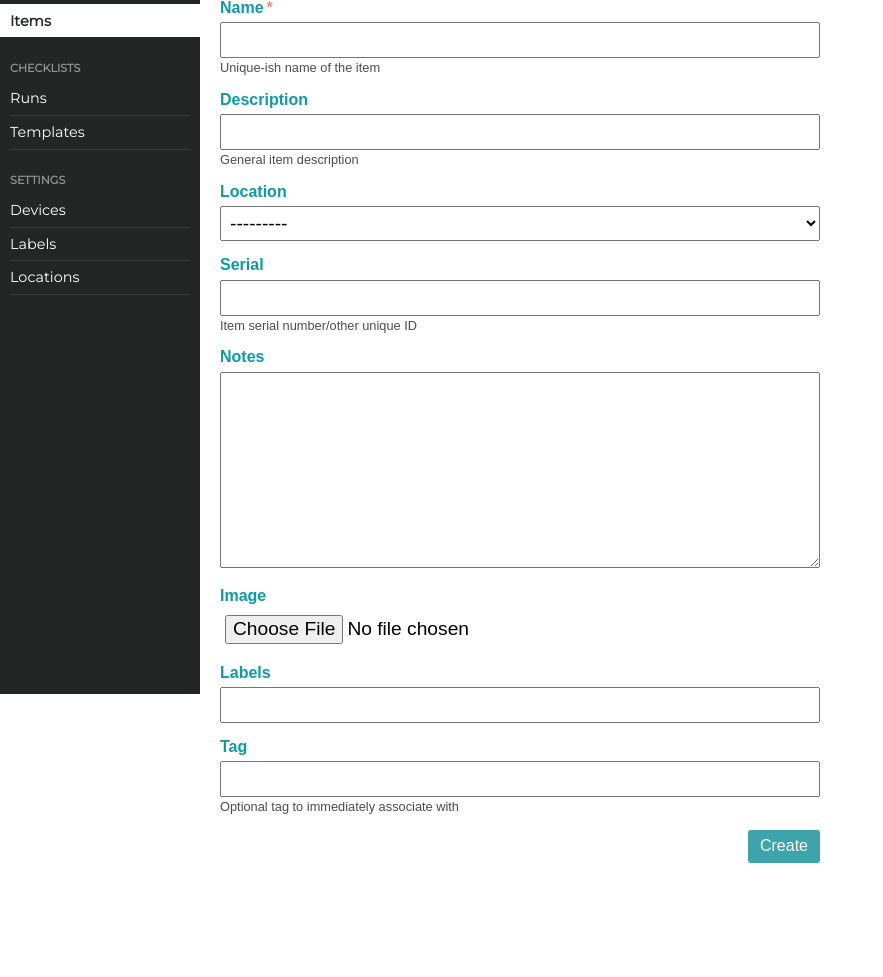
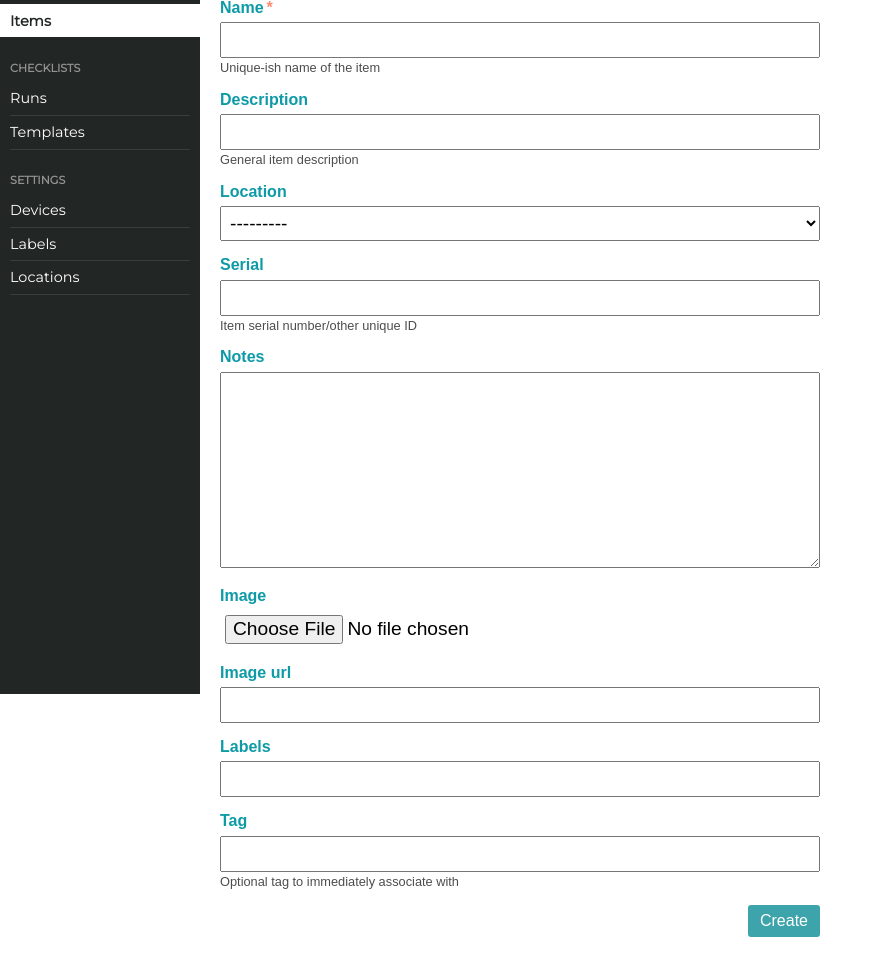
Before and after one commit to risingstar120/rfid-inventory, a Django app: page /items/create/ in a window 1280 px wide. Shown: the part 106-1083 px from the top of the page, without its empty margins (0-883 px from the left). Before the commit the page ends 969 px from the top, so only its background shows below. Run offline with Django 3.2, Linux system fonts and the light colour scheme; the visitor is signed in with stand-in values (Sample User, id 1); data that the repository does not hold is empty; some libraries are stand-ins or nearby versions.

Commit message:
Image URL uploads, and css fix for runs

```diff
--- a/listkeeper/directory/forms.py
+++ b/listkeeper/directory/forms.py
@@ -1,6 +1,9 @@
+import requests
+
 from django import forms
+from django.core.files.base import ContentFile
 
-from .models import Item, Label, Location
+from .models import Item, ItemImage, Label, Location
 
 
 class LocationForm(forms.ModelForm):
@@ -56,6 +59,7 @@ class BaseItemForm(forms.ModelForm):
     """
 
     image = forms.ImageField(required=False)
+    image_url = forms.CharField(required=False)
     labels = forms.CharField(required=False)
 
     class Meta:
@@ -82,6 +86,25 @@ class BaseItemForm(forms.ModelForm):
             if line.strip()
         )
         instance.labels.set(Label.get_with_names(wanted_label_names))
+
+    def save_image(self, instance):
+        """
+        Saves an image provided as an upload or URL
+        """
+        if self.cleaned_data.get("image_url"):
+            # Download the image and work out a filename
+            image_content = ContentFile(requests.get(self.cleaned_data["image_url"]).content)
+            image_filename = self.cleaned_data["image_url"].split("/")[-1].strip()
+            if not image_filename.strip() or "." not in image_filename:
+                image_filename = "url-%s.jpg" % instance.id
+            # Save it
+            instance.images.all().delete()
+            item_image = ItemImage(item=instance)
+            item_image.image.save(image_filename, image_content)
+            item_image.save()
+        elif self.cleaned_data.get("image"):
+            instance.images.all().delete()
+            instance.images.create(image=self.cleaned_data["image"])
 
 
 class EditItemForm(BaseItemForm):
@@ -115,9 +138,7 @@ class EditItemForm(BaseItemForm):
             instance.tags.filter(id=removed_tag).delete()
             DeviceRead.objects.filter(tag=removed_tag).update(item=None)
         # Handle the image
-        if self.cleaned_data["image"]:
-            instance.images.all().delete()
-            instance.images.create(image=self.cleaned_data["image"])
+        self.save_image(instance)
         # Handle labels
         self.save_labels(instance)
         return instance
@@ -138,8 +159,7 @@ class CreateItemForm(BaseItemForm):
             instance.tags.create(id=self.cleaned_data["tag"])
             DeviceRead.objects.filter(tag=self.cleaned_data["tag"]).update(item=instance)
         # And an image
-        if self.cleaned_data["image"]:
-            instance.images.create(image=self.cleaned_data["image"])
+        self.save_image(instance)
         # And labels
         self.save_labels(instance)
         return instance
--- a/listkeeper/requirements.txt
+++ b/listkeeper/requirements.txt
@@ -9,3 +9,4 @@ django-imagekit~=4.0.2
 pillow~=6.2.1
 beautifulsoup4~=4.8.1
 django-debug-toolbar~=2.1
+requests~=2.22.0
--- a/listkeeper/static/css/style.css
+++ b/listkeeper/static/css/style.css
@@ -419,7 +419,8 @@ span.token {
         float: left;
         margin-right: 30px;
     }
-    .checklist-items .question {
+    .checklist-items .question,
+    .checklist-items .real-items {
         float: left;
     }
     .checklist-items .heading {
--- a/listkeeper/static/js/device_view.js
+++ b/listkeeper/static/js/device_view.js
@@ -9,7 +9,7 @@ var deviceViewApp = new Vue({
             fetch('.?patch=1').then(function (response) {
                 response.json().then(function (data) {
                     Object.keys(data).forEach(function (entryId) {
-                        $("#" + entryId).html(data[entryId]);
+                        document.getElementById(entryId).innerHTML = data[entryId];
                     });
                 });
             });
--- a/listkeeper/templates/checklist_runs/view.html
+++ b/listkeeper/templates/checklist_runs/view.html
@@ -54,12 +54,12 @@
                     {{ item.name }}
                     <p class="description" v-if="item.description">{{ item.description }}</p>
                 </div>
-                <div class="labels" v-if="item.labels &amp;&amp; !(item.checked || item.skipped)">
+                <div class="labels" v-if="item.labels.length > 0  &amp;&amp; !(item.checked || item.skipped)">
                     <h4>Labels</h4>
                     <span class="label" v-for="label in splitcomma(item.labels)">{{ label }}</span>
                     <span class="quantity" v-if="item.quantity > 1">(x{{ item.quantity }})</span>
                 </div>
-                <div class="real-items" v-if="item.items &amp;&amp; item.checked">
+                <div class="real-items" v-if="item.items.length > 0 &amp;&amp; item.checked">
                     <h4>Items</h4>
                     <span class="real-item" v-for="realItem in item.items">
                         <a :href="realItem.url" @click.stop>{{ realItem.name }}</a>
--- a/listkeeper/templates/generic/create.html
+++ b/listkeeper/templates/generic/create.html
@@ -8,7 +8,7 @@
     <h1>Create {{ noun.title }}</h1>
 
     <section>
-        <form action="." method="POST" class="create create-{{ noun }}">
+        <form action="." method="POST" class="create create-{{ noun }}" enctype="multipart/form-data">
             {{ form|crispy }}
             {% csrf_token %}
             <div class="buttons">
```
